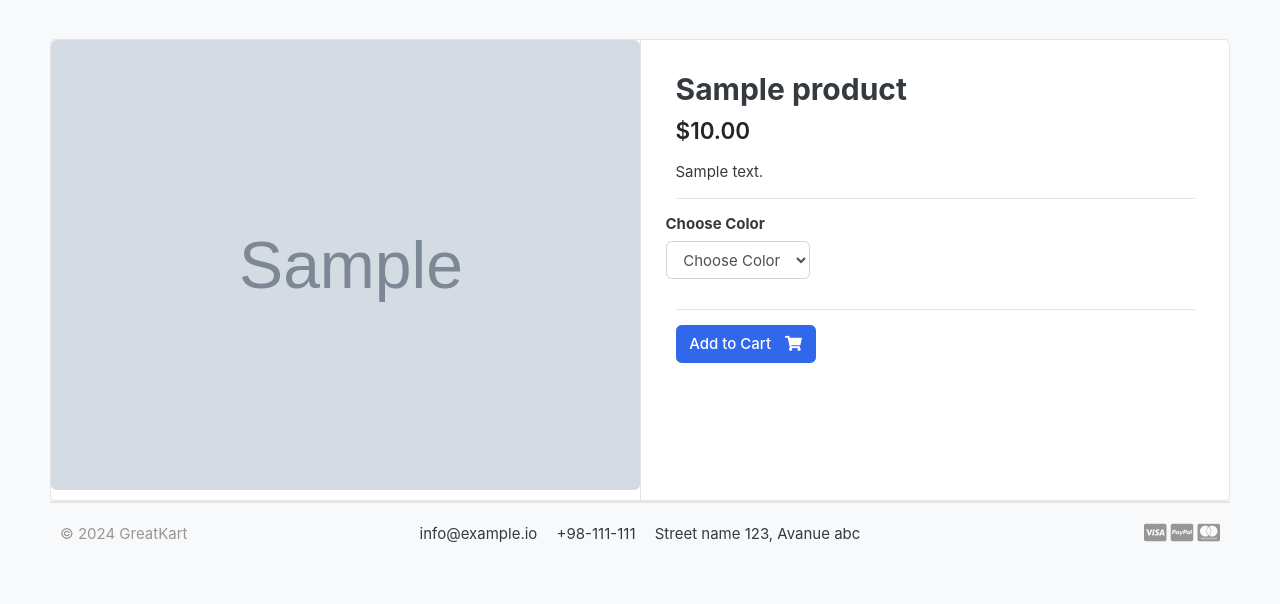
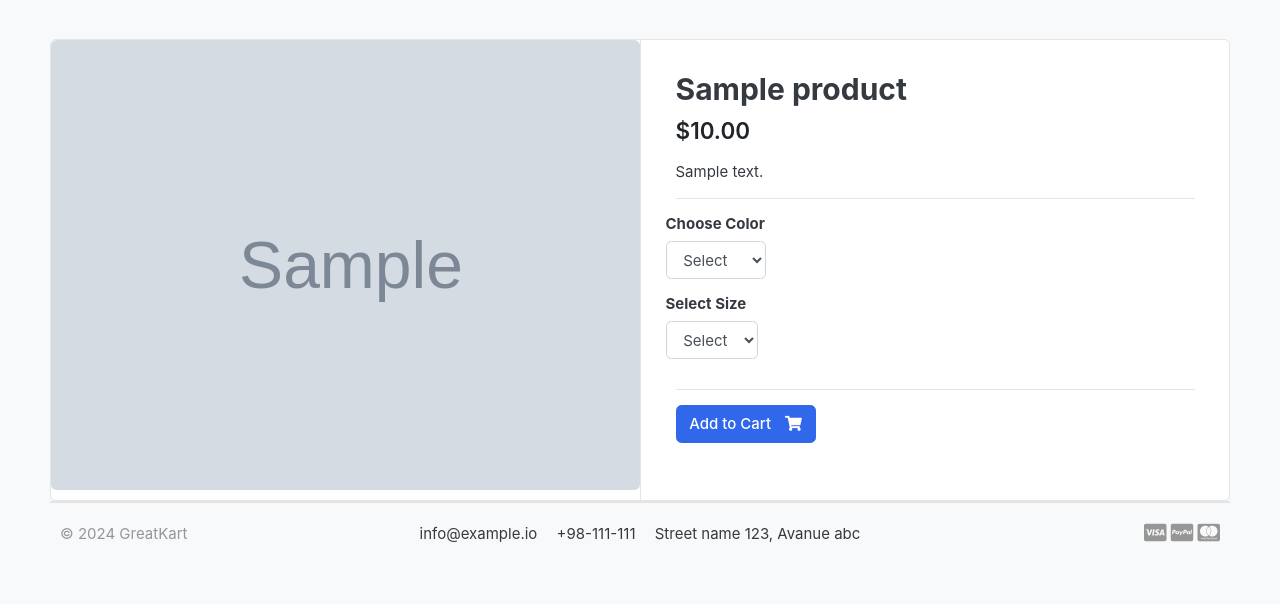
Before and after one commit to AlirezaAnbari/Django-BootstrapTemplate-GreatkartWebsite, a Django app: a page that uses templates/store/product_detail.html in a window 1280 px wide. Shown: the part 119-723 px from the top of the page. Run offline with Django 4.2, Linux system fonts and the light colour scheme; tables that the repository leaves empty hold one stand-in row (values such as "Sample post"); grey boxes marked "Sample" are stand-in pictures; some libraries are stand-ins or nearby versions; some web fonts are replaced.

Commit message:
Product Variations Implementation.
Create Variation model and VariationManager for products(size and color variations).

```diff
--- a/carts/views.py
+++ b/carts/views.py
@@ -22,10 +22,11 @@ def _cart_id(request):
 
 
 def add_cart(request, product_id):
-    color = request.GET['color']
-    size = request.GET['size']
+    if request.method == 'POST':
+        color = request.POST['color']
+        size = request.POST['size']
 
-    product = Product.objects.get(id=product_id)
+        product = Product.objects.get(id=product_id)
 
     try:
         cart = Cart.objects.get(cart_id=_cart_id(request)) # get the cart using the cart_id present in the session
--- a/store/models.py
+++ b/store/models.py
@@ -29,19 +29,32 @@ class Product(models.Model):
         return self.product_name
 
 
-class Variation(models.Model):
+class VariationManager(models.Manager):
+    def all(self):
+        return super(VariationManager, self).filter(is_active=True)
 
-    variation_category_choices = (
+    def sizes(self):
+        return self.all().filter(variation_category='size', is_active=True)
+
+    def colors(self):
+        return self.all().filter(variation_category='color', is_active=True)
+
+
+VAR_CATEGORY_CHOICES = (
         ("color", "color"),
         ("size", "size"),
     )
 
+
+class Variation(models.Model):
     product = models.ForeignKey(Product, on_delete=models.CASCADE)
-    variation_category = models.CharField(max_length=100, choices=variation_category_choices)
+    variation_category = models.CharField(max_length=100, choices=VAR_CATEGORY_CHOICES)
     variation_value = models.CharField(max_length=100)
     is_active = models.BooleanField(default=True)
 
     created_date = models.DateTimeField(auto_now_add=True)
 
+    objects = VariationManager()
+
     def __str__(self):
         return str(self.product)
--- a/templates/store/product_detail.html
+++ b/templates/store/product_detail.html
@@ -18,7 +18,8 @@
             </aside>
             <main class="col-md-6 border-left">
 
-            <form action="{% url 'add_cart' single_product.id %}" method="GET">
+            <form action="{% url 'add_cart' single_product.id %}" method="POST">
+                  {% csrf_token %}
                   <article class="content-body">
 
                   <h2 class="title">{{ single_product.product_name }}</h2>
@@ -35,23 +36,24 @@
                           <div class="item-option-select">
                               <h6>Choose Color</h6>
                                 <select name="color" class="form-control" required>
-                                  <option value="" disabled selected>Choose Color</option>
-                                  {% for i in single_product.variation_set.all %}
-                                    <option value="red">{{ i.variation_value }}</option>
+                                  <option value="" disabled selected>Select</option>
+                                  {% for i in single_product.variation_set.colors %}
+                                    <option value="{{ i.variation_value | lower }}">{{ i.variation_value | capfirst }}</option>
                                   {% endfor %}
                                 </select>
                           </div>
                       </div> <!-- row.// -->
-                      <!-- <div class="row">
+                      <div class="row">
                           <div class="item-option-select">
                               <h6>Select Size</h6>
-                                <select name="size" class="form-control">
-                                  <option value="small">Small</option>
-                                  <option value="medium">Medium</option>
-                                  <option value="large">Large</option>
+                                <select name="size" class="form-control" required>
+                                  <option value="" disabled selected>Select</option>
+                                  {% for i in single_product.variation_set.sizes %}
+                                    <option value="{{ i.variation_value | lower }}">{{ i.variation_value | capfirst }}</option>
+                                  {% endfor %}
                                 </select>
                           </div>
-                      </div> row.// -->
+                      </div><!--  row.// -->
                       <hr>
 
                       {% if single_product.stock <= 0 %}
```
